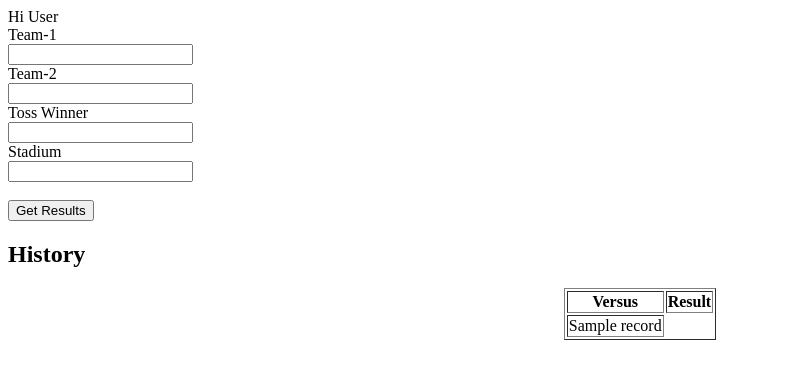
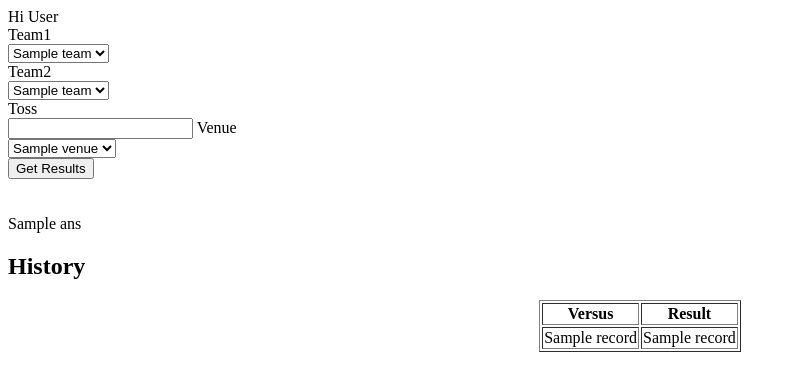
Before and after one commit to navaneethkrishna30/ipl_analysis, a Flask app: template templates/home.html in a window 1280 px wide. Shown: the top 391 px of the page, without its empty margins (0-796 px from the left). Run offline with Flask 3, Linux system fonts and the light colour scheme; the template is opened without the code that fills it: most values are stand-ins (such as "Sample title", 1, 10 or a date in 2020); parts of the project's set-up code (start-up, migrations or seed data) failed here and were passed over.

Commit message:
added results

```diff
--- a/app1.py
+++ b/app1.py
@@ -1,5 +1,6 @@
 from flask import Flask, render_template, request, redirect, url_for, flash
 import sqlite3
+from ipl_analysis_ml import get_ans
 
 app = Flask(__name__)
 app.secret_key = 'your_secret_key_here'  # Set your secret key for flashing messages
@@ -7,10 +8,7 @@ app.secret_key = 'your_secret_key_here'  # Set your secret key for flashing mess
 import pandas as pd
 import numpy as np
 
-data = pd.read_csv(r'C:\Users\Hp\Desktop\projects\ipl_analysis\ipl_dataset\matches.csv')
-venues = list(data['venue'].drop_duplicates())
-team1=list(data['team1'].drop_duplicates())
-toss=list(data['toss'].drop_duplicates())
+
 
 
 # Function to check if the provided credentials are valid
@@ -76,26 +74,30 @@ def login():
 
 @app.route('/home',methods=['GET','POST'])
 def home():
+    data = pd.read_csv(r'C:\Users\Hp\Desktop\projects\ipl_analysis\ipl_dataset\matches.csv')
+    venues = list(data['venue'].drop_duplicates())
+    team_list=list(data['team1'].drop_duplicates())
+    ans=" "
     if request.method == 'POST':
         team1=request.form.get("team1")
         team2=request.form.get("team2")
         toss=request.form.get("toss")
         stadium=request.form.get("stadium")
+        ans=get_ans(team1,team2,toss,stadium)
+        print(ans)
         conn = sqlite3.connect('users.db')
         cursor = conn.cursor()
         hist = team1 +" vs "+ team2
         global user_id
-        cursor.execute("INSERT INTO history (User_ID, History) VALUES (?, ?)", (user_id, hist))
+        cursor.execute("INSERT INTO history (User_ID, History, Result) VALUES (?, ?, ?)", (user_id, hist, ans))
         conn.commit()
-        return redirect(url_for('home'))
-    else:
-        conn = sqlite3.connect('users.db')
-        cursor = conn.cursor()
-        cursor.execute("SELECT * FROM history ORDER BY id DESC LIMIT 4")
-        records = cursor.fetchall()
-        print(records)
-        conn.close()
-        return render_template('home.html',records=records)
+    conn = sqlite3.connect('users.db')
+    cursor = conn.cursor()
+    cursor.execute("SELECT * FROM history ORDER BY id DESC LIMIT 4")
+    records = cursor.fetchall()
+    print(records)
+    conn.close()
+    return render_template('home.html',records=records, venues=venues, teams=team_list, ans=ans)
 
 # @app.route('/home')
 # def home():
--- a/templates/home.html
+++ b/templates/home.html
@@ -8,15 +8,28 @@
 <body>
     Hi User
     <form method="post">
-        Team-1 <br>
-        <input type="text" name="team1" id="team1"><br>
-        Team-2<br>
-        <input type="text" name="team2" id="team2"><br>
-        Toss Winner<br>
-        <input type="text" name="toss" id="toss"><br>
-        Stadium<br>
-        <input type="text" name="stadium" id="stadium"><br><br>
-        <button>Get Results</button>
+        <label for="team1">Team1</label><br>
+        <select name="team1" id="team1" >
+            {% for i in teams %}
+            <option value="{{i}}">{{i}}</option>
+            {% endfor %}
+        </select><br>
+        <label for="team2">Team2</label><br>
+        <select name="team2" id="team2">
+            {% for i in teams %}
+            <option value="{{i}}">{{i}}</option>
+            {% endfor %}
+        </select><br>
+        Toss<br>
+        <input type="text" name="toss">
+        <label for="venue">Venue</label><br>
+        <select name="venue" id="venue">
+            {% for i in venues %}
+            <option value="{{i}}">{{i}}</option>
+            {% endfor %}
+        </select><br>
+        <button>Get Results</button><br><br><br>
+        {{ans}}
     </form>
     <div class="history">
         <h2>History</h2>
@@ -28,6 +41,7 @@
             {% for record in records %}
             <tr>
                 <td>{{ record[2] }}</td>
+                <td>{{ record[3] }}</td>
             </tr>
             {% endfor %}
         </table>
```
Also changed, not shown: users.db.
